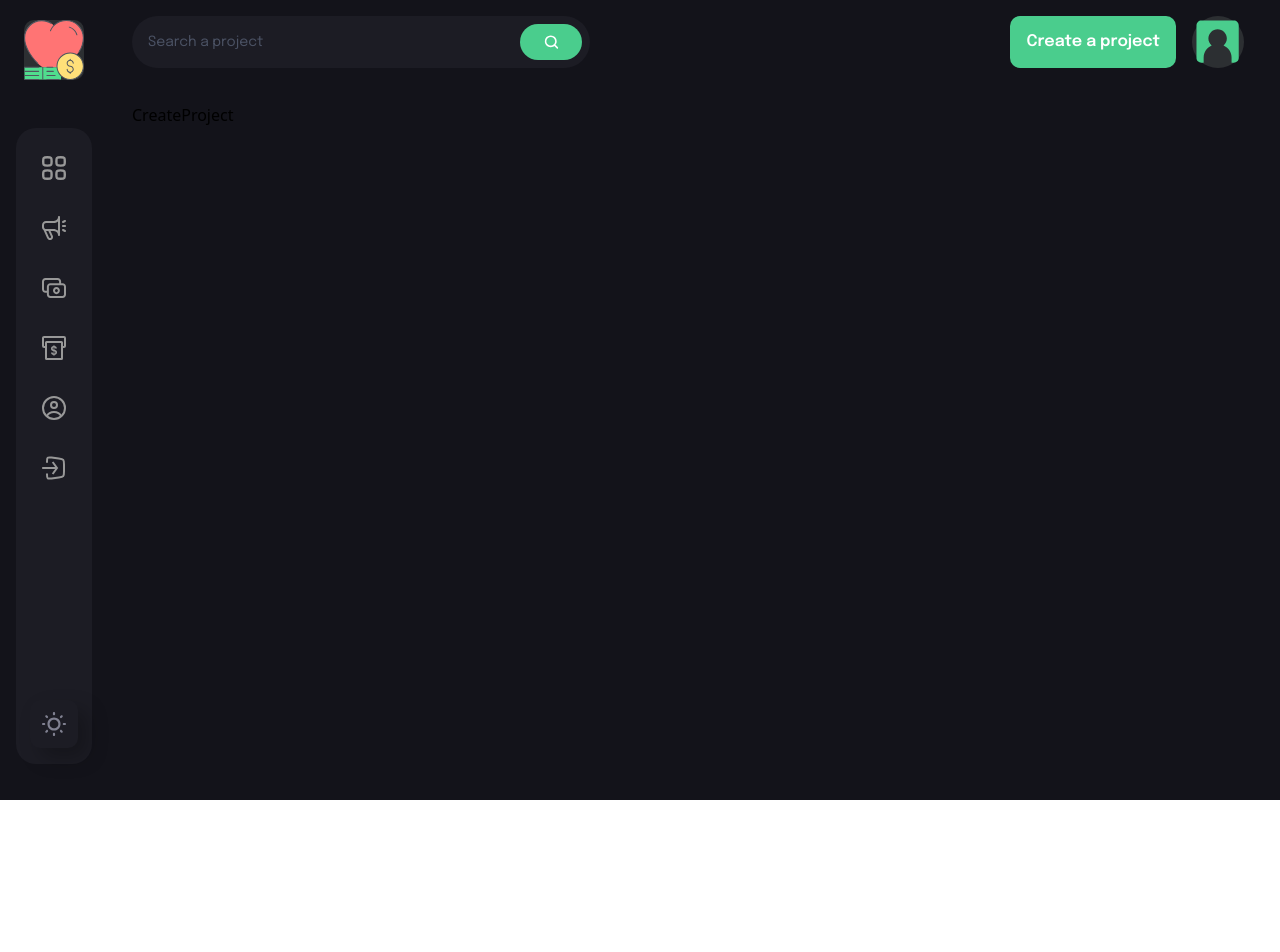
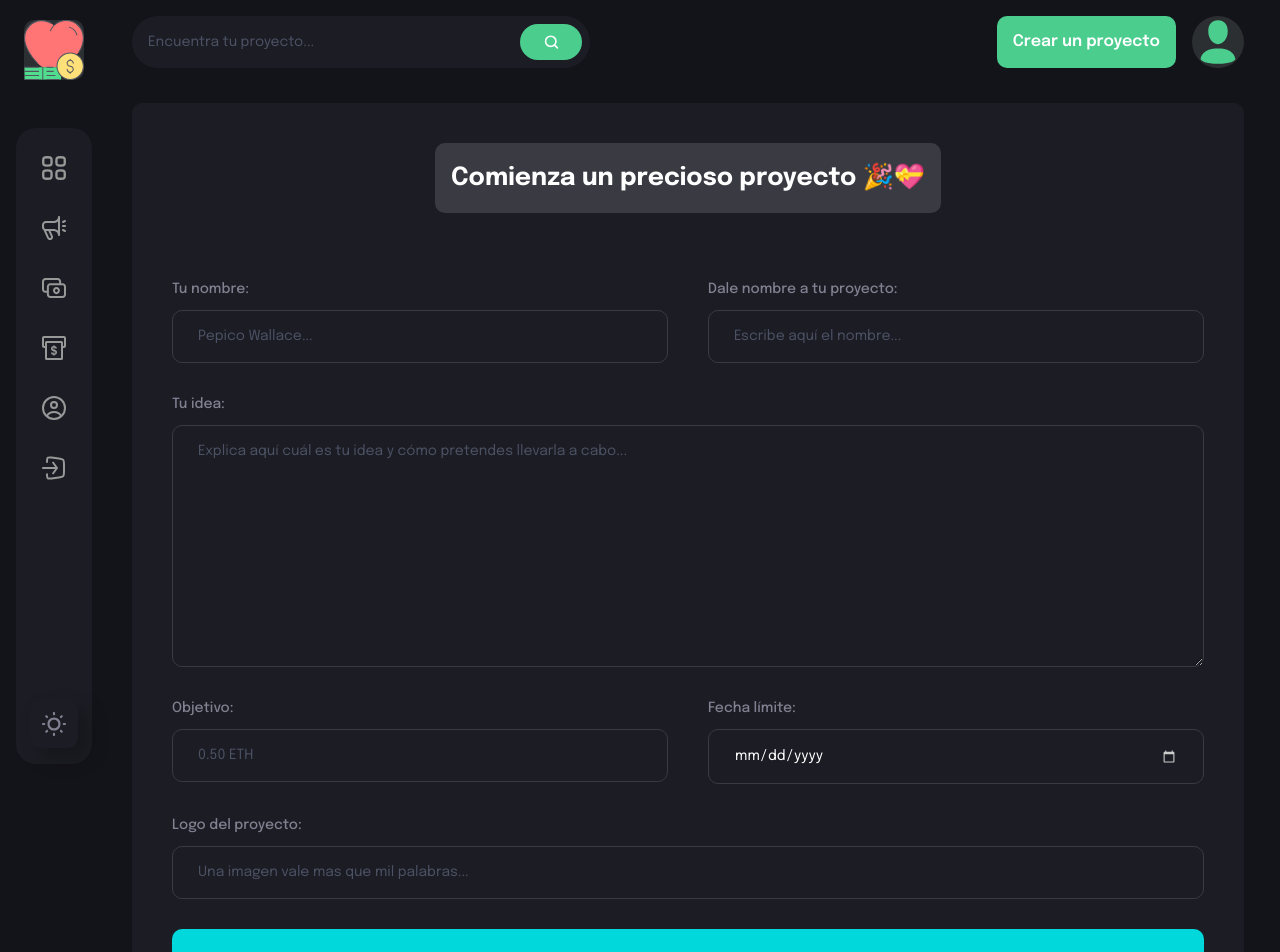
Before and after one commit to FCryptoFx/FinalProjectDAM, a React (Vite) app in the folder client/: page /create-project in a window 1280 px wide. Shown: the top 952 px of the page. Before the commit the page ends 800 px from the top, so only its background shows below. Built offline with nearby package versions, Linux system fonts and the light colour scheme; what @thirdweb-dev/react would draw is missing.

Commit message:
navbar finished + createProject

```diff
--- /dev/null
+++ b/client/src/components/FormField.jsx
@@ -0,0 +1,33 @@
+import React from 'react'
+
+const FormField = ({ labelName, placeholder, inputType, isTextArea, value, handleChange }) => {
+  return (
+    <label className="flex-1 w-full flex flex-col">
+      {labelName && (
+        <span className="font-epilogue font-medium text-[14px] leading-[22px] text-[#808191] mb-[10px]">{labelName}</span>
+      )}
+      {isTextArea ? (
+        <textarea
+          required
+          value={value}
+          onChange={handleChange}
+          rows={10}
+          placeholder={placeholder}
+          className="py-[15px] sm:px-[25px] px-[15px] outline-none border-[1px] border-[#3a3a43] bg-transparent font-epilogue text-white text-[14px] placeholder:text-[#4b5264] rounded-[10px] sm:min-w-[300px]"
+        />
+      ) : (
+        <input
+          required
+          value={value}
+          onChange={handleChange}
+          type={inputType}
+          step="0.1"
+          placeholder={placeholder}
+          className="py-[15px] sm:px-[25px] px-[15px] outline-none border-[1px] border-[#3a3a43] bg-transparent font-epilogue text-white text-[14px] placeholder:text-[#4b5264] rounded-[10px] sm:min-w-[300px]"
+        />
+      )}
+    </label>
+  )
+}
+
+export default FormField
--- a/client/src/components/Navbar.jsx
+++ b/client/src/components/Navbar.jsx
@@ -3,12 +3,12 @@
 
 {/*import { useStateContext } from '../context';*/}
 import { CustomButton } from './';
-import { logo, menu, search, profileButton } from '../assets';
+import { menu, search, profileButton } from '../assets';
 import { navlinks } from '../constants';
 
 const Navbar = () => {
   const navigate = useNavigate();
-  const [isActive, setIsActive] = useState('dashboard');
+  const [isActive, setIsActive] = useState('Menú Principal');
   const [toggleDrawer, setToggleDrawer] = useState(false);
   const address ='0xabc';
   //const { connect, address } = useStateContext();
@@ -16,7 +16,7 @@
   return (
     <div className="flex md:flex-row flex-col-reverse justify-between mb-[35px] gap-6">
       <div className="lg:flex-1 flex flex-row max-w-[458px] py-2 pl-4 pr-2 h-[52px] bg-[#1c1c24] rounded-[100px]">
-        <input type="text" placeholder="Search a project" className="flex w-full font-epilogue font-normal text-[14px] placeholder:text-[#4b5264] text-white bg-transparent outline-none" />
+        <input type="text" placeholder="Encuentra tu proyecto..." className="flex w-full font-epilogue font-normal text-[14px] placeholder:text-[#4b5264] text-white bg-transparent outline-none" />
         <div className="w-[72px] h-full rounded-[20px] bg-[#4acd8d] flex justify-center items-center cursor-pointer">
             <img src={search} alt="search" className="w-[15px] h-[15px] object-contain"/>
           </div>
@@ -26,7 +26,7 @@
         <div className="sm:flex hidden flex-row justify-end gap-4">
         <CustomButton
           btnType="button"
-          title={address ? 'Create a project' : 'Connect'} //Comprobamos si existe una address para permitir crear una campaña
+          title={address ? 'Crear un proyecto' : 'Connect'} //Comprobamos si existe una address para permitir crear una campaña
           styles={address ? 'bg-[#4acd8d]' : 'bg-[#fad900]'} //Aplicamos estilos dependiendo si existe o no la address
 
           //Callback function para que si es una address activa, podamos navegar al apartado 'create-project', sino debemos conectar una wallet.
@@ -87,10 +87,10 @@
           <div className="flex mx-4">
             <CustomButton
               btnType="button"
-              title={address ? 'Create a campaign' : 'Connect'}
+              title={address ? 'Crear un proyecto' : 'Connect'}
               styles={address ? 'bg-[#1dc071]' : 'bg-[#8c6dfd]'}
               handleClick={() => {
-                if(address) navigate('create-campaign')
+                if(address) navigate('Crea un proyecto')
                 else 'connect()';
               }}
             />
--- a/client/src/components/index.js
+++ b/client/src/components/index.js
@@ -1,3 +1,4 @@
 export { default as Sidebar } from './Sidebar';
 export { default as Navbar } from './Navbar';
 export { default as CustomButton } from './CustomButton';
+export { default as FormField } from './FormField';
--- a/client/src/constants/index.js
+++ b/client/src/constants/index.js
@@ -4,17 +4,17 @@
 
 export const navlinks = [
   {
-    name: 'Dashboard',
+    name: 'Menú Principal',
     imgUrl: dashboard,
     link: '/',
   },
   {
-    name: 'Project',
+    name: 'Projectos',
     imgUrl: createCampaign,
     link: '/create-campaign',
   },
   {
-    name: 'Payment',
+    name: 'Contribuye',
     imgUrl: payment,
     link: '/',
     disabled: true,
@@ -26,12 +26,12 @@
     disabled: true,
   },
   {
-    name: 'Profile',
+    name: 'Perfil',
     imgUrl: profile,
     link: '/profile',
   },
   {
-    name: 'Logout',
+    name: 'Cerrar sesión',
     imgUrl: logout,
     link: '/',
     disabled: true,
--- a/client/src/pages/CreateProject.jsx
+++ b/client/src/pages/CreateProject.jsx
@@ -1,8 +1,121 @@
-import React from 'react'
+import React, { useState } from 'react'
+import { useNavigate } from 'react-router-dom';
+import { ethers } from 'ethers'; //Esta libreria nos permitirá interactuar con el smart contract
+
+//import { useStateContext } from '../context';
+import { money } from '../assets';
+import { CustomButton, FormField, /*Loader*/ } from '../components';
+//import { checkIfImage } from '../utils';
 
 const CreateProject = () => {
+
+  const navigate = useNavigate();
+  const [isLoading, setIsLoading] = useState(false);
+  const [form, setForm] = useState({
+    name: '',
+    title: '',
+    description: '',
+    target: '',
+    deadline: '',
+    image: ''
+  }); //Estos serán los campos que tendremos que rellenar para crear un project
+
+  //Cada vez que se llame a esta función desde un campo del formulario, esta recogerà los cambios efectuados en estos campos
+  const handleFormFieldChange = (fieldName, e) => {
+    setForm({ ...form, [fieldName]: e.target.value })
+  }
+
+  //Función para recoger los datos e interactuar con la blockchain
+  const handleSubmit = async (e) => {
+    e.preventDefault(); //Esto evita que se envie el formulario predeterminada mente y que la página se recarge
+
+    console.log(form);
+
+    /*checkIfImage(form.image, async (exists) => {
+      //Comprobamos que la URL sea accesible y que se trate de una imagen
+      if(exists) {
+        setIsLoading(true) // Cambiamos el setIsLoading a true
+        await createCampaign({ ...form, target: ethers.utils.parseUnits(form.target, 18)}) //Creamos la campaña
+        setIsLoading(false); //Cambiamos setIsLoading a false cuando ya hemos creado la campaña
+        navigate('/'); //Navegamos al menú principal de la página
+      } else {
+        alert('Por favor, inserte una imagen válida :)')
+        setForm({ ...form, image: '' });
+      }
+    })*/
+  }
+
   return (
-    <div>CreateProject</div>
+    <div className="bg-[#1c1c24] flex justify-center items-center flex-col rounded-[10px] sm:p-10 p-4">
+    {isLoading && 'Loader...'}
+    <div className="flex justify-center items-center p-[16px] sm:min-w-[380px] bg-[#3a3a43] rounded-[10px]">
+        <h1 className="font-epilogue font-bold sm:text-[25px] text-[18px] leading-[38px] text-white">Comienza un precioso proyecto 🎉💝</h1>
+      </div>
+
+      <form onSubmit={handleSubmit} className="w-full mt-[65px] flex flex-col gap-[30px]">
+        <div className="flex flex-wrap gap-[40px]">
+          <FormField
+            labelName="Tu nombre:"
+            placeholder="Pepico Wallace..."
+            inputType="text"
+            value={form.name}
+            handleChange={(e) => handleFormFieldChange('name', e)}
+          />
+          <FormField
+            labelName="Dale nombre a tu proyecto:"
+            placeholder="Escribe aquí el nombre..."
+            inputType="text"
+            value={form.title}
+            handleChange={(e) => handleFormFieldChange('title', e)}
+          />
+        </div>
+
+          <FormField
+            labelName="Tu idea:"
+            placeholder="Explica aquí cuál es tu idea y cómo pretendes llevarla a cabo..."
+            isTextArea
+            value={form.description}
+            handleChange={(e) => handleFormFieldChange('description', e)}
+          />
+
+        <div className="flex flex-wrap gap-[40px]">
+          <FormField
+            labelName="Objetivo:"
+            placeholder="0.50 ETH"
+            inputType="text"
+            value={form.target}
+            handleChange={(e) => handleFormFieldChange('target', e)}
+          />
+          <FormField
+            labelName="Fecha límite:"
+            inputType="date"
+            value={form.deadline}
+            handleChange={(e) => handleFormFieldChange('deadline', e)}
+          />
+        </div>
+
+        <FormField
+            labelName="Logo del proyecto:"
+            placeholder="Una imagen vale mas que mil palabras..."
+            inputType="url"
+            value={form.image}
+            handleChange={(e) => handleFormFieldChange('image', e)}
+          />
+
+        <div className="w-full flex justify-center items-center p-4 bg-[#00d8db] h-[120px] rounded-[10px]">
+          <img src={money} alt="money" className="w-[40px] h-[40px] object-contain"/>
+          <h4 className="font-epilogue font-bold text-[25px] text-white ml-[20px]">Recibirás el 100% de la cantidad que se recaude💸</h4>
+        </div>
+
+        <div className="flex justify-center items-center mt-[40px]">
+          <CustomButton
+            btnType="submit"
+            title="Lanza tu proyecto al mundo"
+            styles="bg-[#1dc071]"
+          />
+        </div>
+      </form>
+    </div>
   )
 }
 
```
Also changed, not shown: client/src/assets/profileButton.svg.
